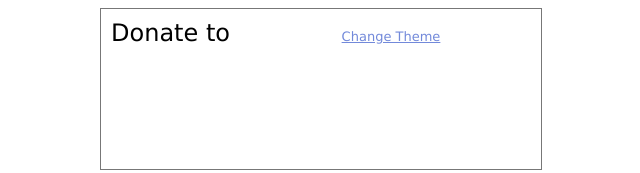
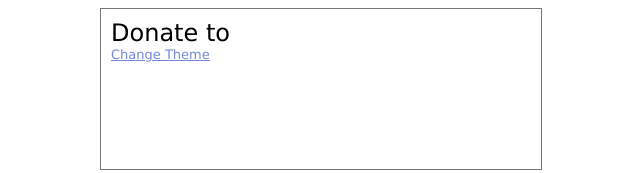
Before and after one commit to uAliFurkanY/uAliFurkanY.github.io, a plain HTML site: page donation-button/donate.html in a window 1280 px wide. Shown: the whole page, without its empty margins (319-959 px from the left). Drawn offline with Linux system fonts and the light colour scheme.

Commit message:
Update donate.html

```diff
--- a/donation-button/donate.html
+++ b/donation-button/donate.html
@@ -71,8 +71,8 @@
 	<body>
 		<div class="verdana container" style="height: 140px;">
 			<a style="font-size: x-large;" class="c1">Donate to </a>
-			<a id="receiverName" class="c2 arial" style="font-size: xx-large;"></a>
-			<a style="padding-left: 8em; font-size: small;" class="link" href="javascript:changeTheme();">Change Theme</a><br>
+			<a id="receiverName" class="c2 arial" style="font-size: xx-large;"></a><br>
+			<a style="font-size: small;" class="link" href="javascript:changeTheme();">Change Theme</a><br>
 			<a class="c3 arial" id="extraDesc"></a><br><br>
 		</div>
 		<script>
@@ -131,7 +131,7 @@
 				div.appendChild(br2);
 				div.appendChild(a3);
 				container.appendChild(div);
-				container.style.height = (parseInt(container.style.height) + 140).toString(); + "px";
+				container.style.height = (parseInt(container.style.height) + 140).toString(); + "px !important";
 			});
 			let a = document.createElement("a");
 			a.className = "link";
```
